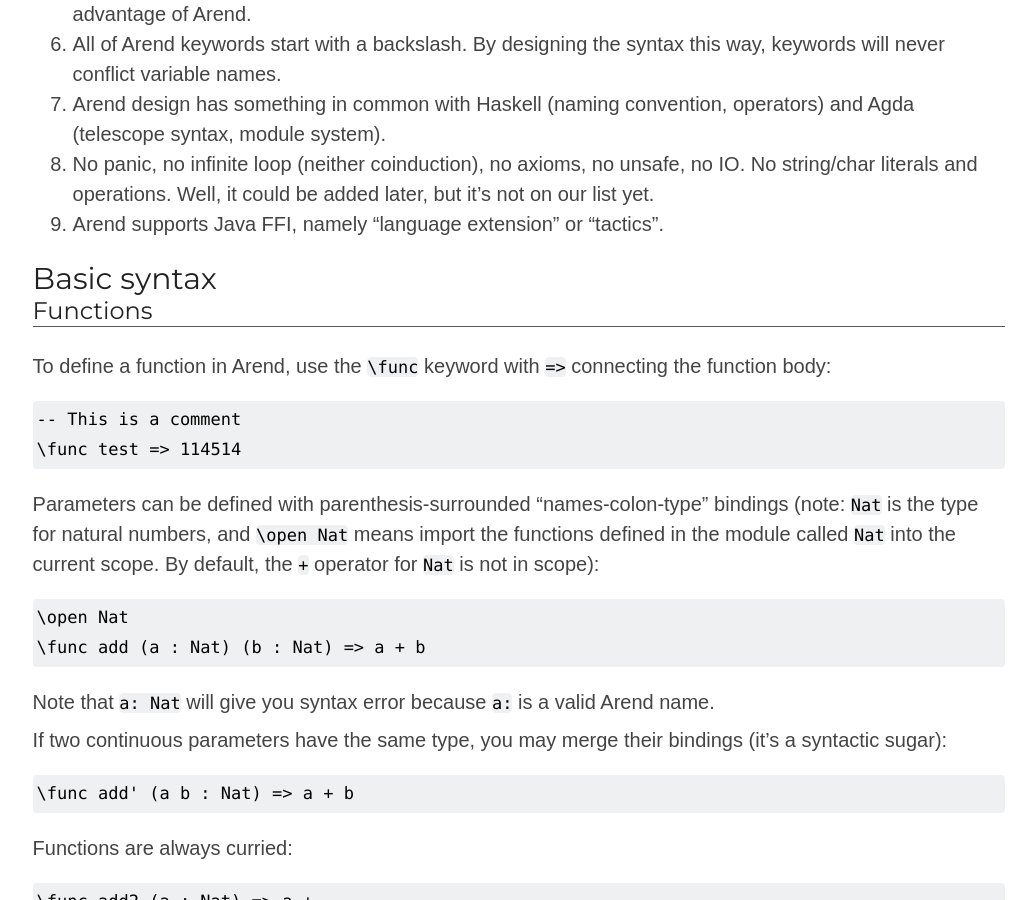
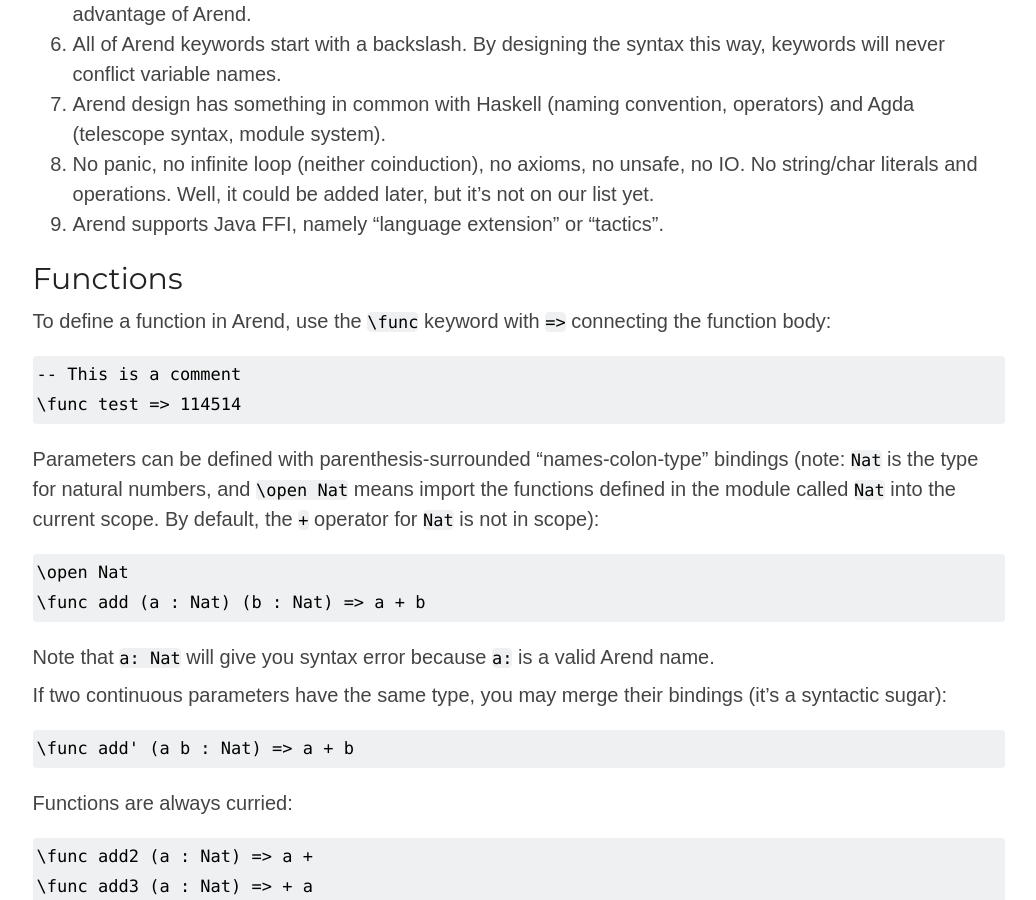
Before and after one commit to anqurvanillapy/ice1000.github.io, a Jekyll site: the page built from _posts/2020-5-14-ArendLittleIntro.md, in a window 1280 px wide and 900 px high, scrolled down 1011 px. Shown: the whole window, without its empty margins (121-1157 px from the left). Built offline with Jekyll 4.4.1, drawn with Linux system fonts in a browser that asks for light colours.

Commit message:
Fix heading

```diff
--- a/_posts/2020-5-14-ArendLittleIntro.md
+++ b/_posts/2020-5-14-ArendLittleIntro.md
@@ -54,9 +54,7 @@
    but it's not on our list yet.
 0. Arend supports Java FFI, namely "language extension" or "tactics".
 
-# Basic syntax
-
-## Functions
+# Functions
 
 To define a function in Arend, use the `\func` keyword with `=>` connecting the
 function body:
@@ -106,7 +104,7 @@
 
 Arend mostly follows Haskell's naming convention for functions.
 
-## Data types and pattern matching
+# Data types and pattern matching
 
 You can define data types using the `\data` keyword:
 
```
